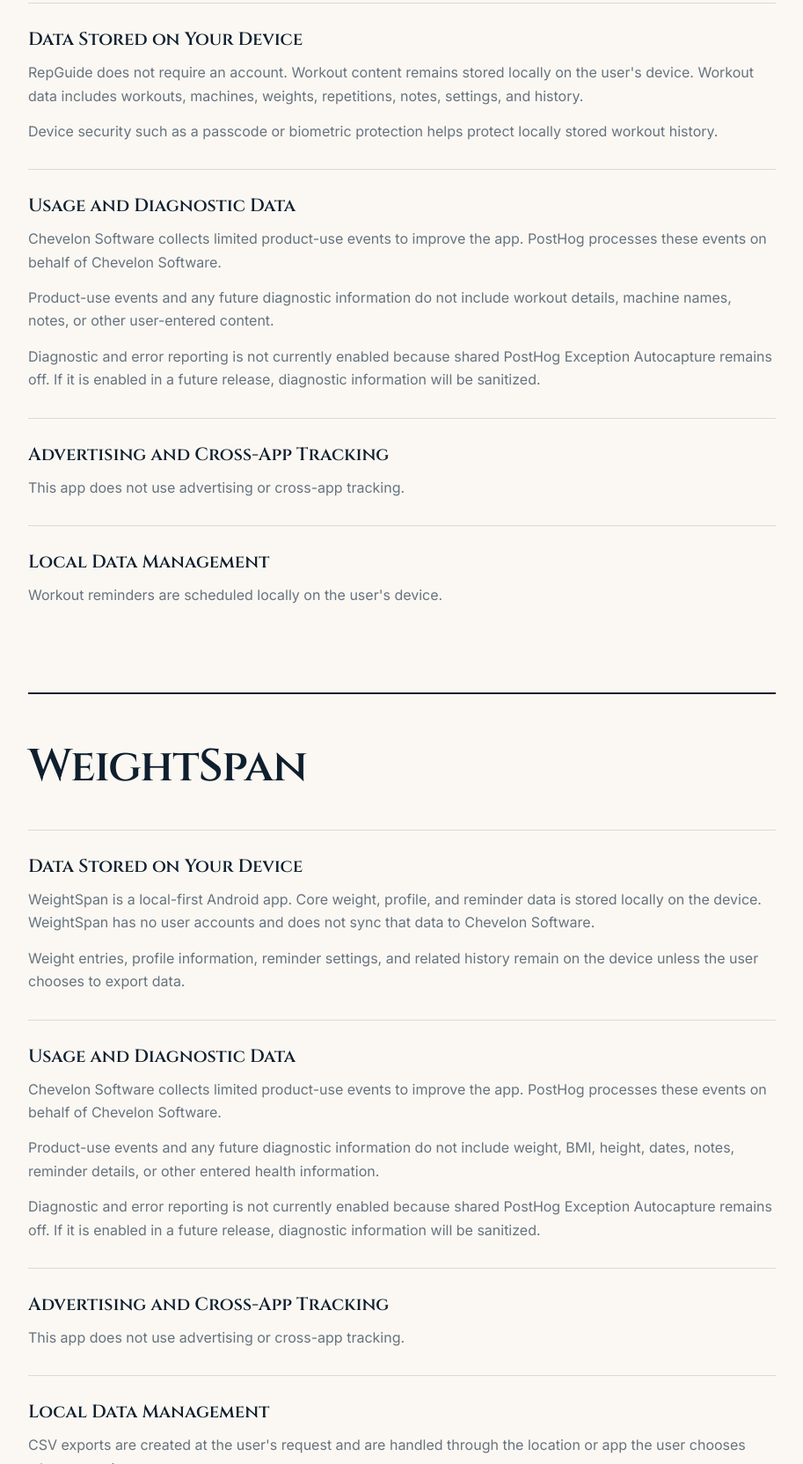
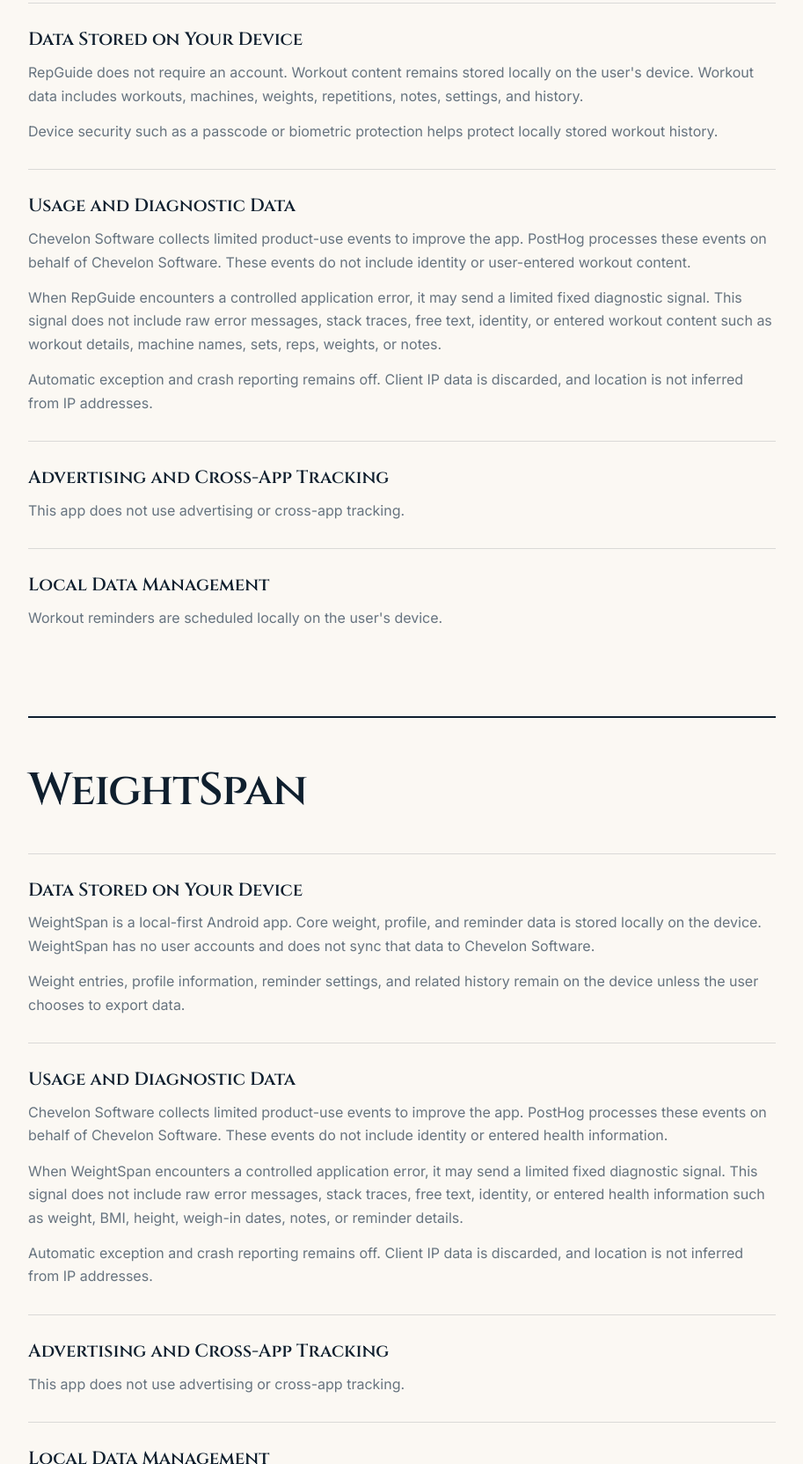
Before and after one commit to kenj1968/chevelon-website, a plain HTML site: page privacy.html in a window 1280 px wide. Shown: the part 1073-2737 px from the top of the page at 88% size, without its empty margins (183-1096 px from the left). Drawn offline with Linux system fonts and the light colour scheme.

Commit message:
Align website privacy wording with app diagnostics

```diff
--- a/privacy.html
+++ b/privacy.html
@@ -67,9 +67,9 @@
 
       <article class="privacy-policy-block">
         <h3>Usage and Diagnostic Data</h3>
-        <p>Chevelon Software collects limited product-use events to improve the app. PostHog processes these events on behalf of Chevelon Software.</p>
-        <p>Product-use events and any future diagnostic information do not include workout details, machine names, notes, or other user-entered content.</p>
-        <p>Diagnostic and error reporting is not currently enabled because shared PostHog Exception Autocapture remains off. If it is enabled in a future release, diagnostic information will be sanitized.</p>
+        <p>Chevelon Software collects limited product-use events to improve the app. PostHog processes these events on behalf of Chevelon Software. These events do not include identity or user-entered workout content.</p>
+        <p>When RepGuide encounters a controlled application error, it may send a limited fixed diagnostic signal. This signal does not include raw error messages, stack traces, free text, identity, or entered workout content such as workout details, machine names, sets, reps, weights, or notes.</p>
+        <p>Automatic exception and crash reporting remains off. Client IP data is discarded, and location is not inferred from IP addresses.</p>
       </article>
 
       <article class="privacy-policy-block">
@@ -94,9 +94,9 @@
 
       <article class="privacy-policy-block">
         <h3>Usage and Diagnostic Data</h3>
-        <p>Chevelon Software collects limited product-use events to improve the app. PostHog processes these events on behalf of Chevelon Software.</p>
-        <p>Product-use events and any future diagnostic information do not include weight, BMI, height, dates, notes, reminder details, or other entered health information.</p>
-        <p>Diagnostic and error reporting is not currently enabled because shared PostHog Exception Autocapture remains off. If it is enabled in a future release, diagnostic information will be sanitized.</p>
+        <p>Chevelon Software collects limited product-use events to improve the app. PostHog processes these events on behalf of Chevelon Software. These events do not include identity or entered health information.</p>
+        <p>When WeightSpan encounters a controlled application error, it may send a limited fixed diagnostic signal. This signal does not include raw error messages, stack traces, free text, identity, or entered health information such as weight, BMI, height, weigh-in dates, notes, or reminder details.</p>
+        <p>Automatic exception and crash reporting remains off. Client IP data is discarded, and location is not inferred from IP addresses.</p>
       </article>
 
       <article class="privacy-policy-block">
```
Also changed, not shown: weightspan.html (+1 -1 lines).
